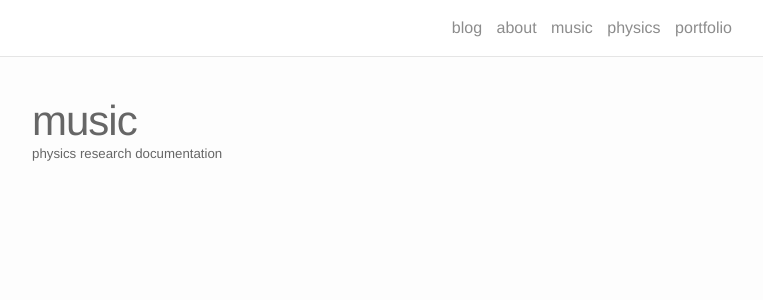
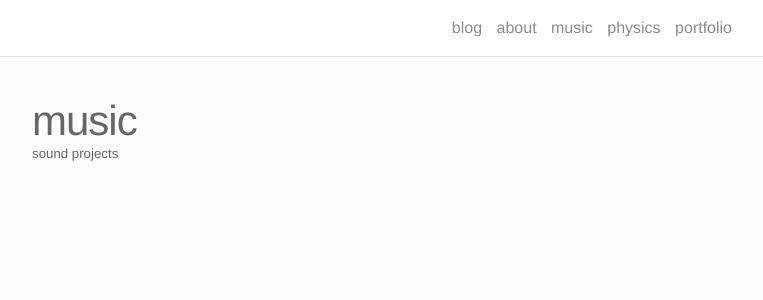
Before and after one commit to jonahthelion/jonahthelion.github.io, a Jekyll site: the page built from music.md, in a window 1280 px wide. Shown: the top 300 px of the page, without its empty margins (258-1021 px from the left). Built offline with Jekyll 4.4.1, drawn with Linux system fonts in a browser that asks for light colours; nearby versions of some CDN libraries.

Commit message:
mus page

```diff
--- a/music.md
+++ b/music.md
@@ -2,7 +2,7 @@
 layout: page
 permalink: music/
 title: music
-description:  physics research documentation
+description: sound projects
 ---
 
 <ul class="post-list">
```
